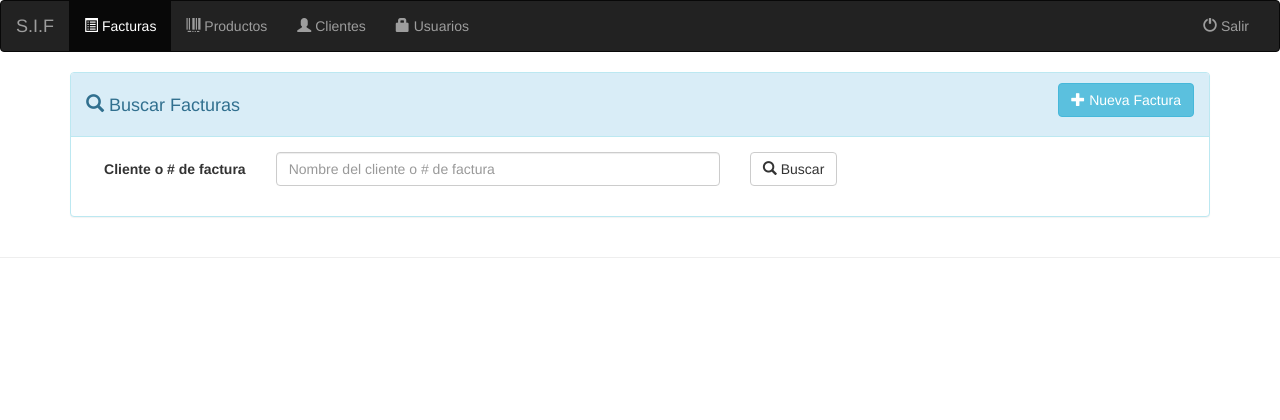
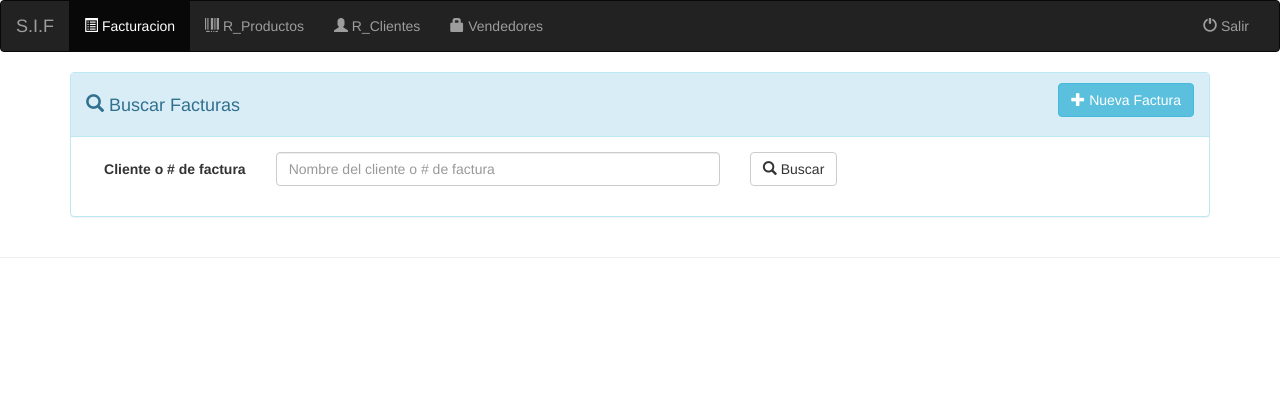
Before and after one commit to WilberElias22/SIF-v2, a PHP site: page /facturas.php in a window 1280 px wide. Shown: the top 420 px of the page. Run offline with PHP 8.4, Linux system fonts and the light colour scheme; the visitor is signed in with stand-in values (Sample User, id 1); data that the repository does not hold is empty; some libraries are stand-ins or nearby versions.

Commit message:
Nabvar fix

```diff
--- a/login.php
+++ b/login.php
@@ -1,9 +1,9 @@
 <?php
 // checking for minimum PHP version
 if (version_compare(PHP_VERSION, '5.3.7', '<')) {
-    exit("Sorry, Simple PHP Login does not run on a PHP version smaller than 5.3.7 !");
+    exit("Lo sentimos, el inicio de sesión simple de PHP no se ejecuta en una versión de PHP inferior a 5.3.7.");
 } else if (version_compare(PHP_VERSION, '5.5.0', '<')) {
-    // if you are using PHP 5.3 or PHP 5.4 you have to include the password_api_compatibility_library.php
+    // si está utilizando PHP 5.3 o PHP 5.4, debe incluir password_api_compatibility_library.php
     // (this library adds the PHP 5.5 password hashing functions to older versions of PHP)
     require_once("libraries/password_compatibility_library.php");
 }
--- a/navbar.php
+++ b/navbar.php
@@ -18,10 +18,10 @@
     <!-- Collect the nav links, forms, and other content for toggling -->
     <div class="collapse navbar-collapse" id="bs-example-navbar-collapse-1">
       <ul class="nav navbar-nav">
-        <li class="<?php echo $active_facturas;?>"><a href="facturas.php"><i class='glyphicon glyphicon-list-alt'></i> Facturas <span class="sr-only">(current)</span></a></li>
-        <li class="<?php echo $active_productos;?>"><a href="productos.php"><i class='glyphicon glyphicon-barcode'></i> Productos</a></li>
-		<li class="<?php echo $active_clientes;?>"><a href="clientes.php"><i class='glyphicon glyphicon-user'></i> Clientes</a></li>
-		<li class="<?php echo $active_usuarios;?>"><a href="usuarios.php"><i  class='glyphicon glyphicon-lock'></i> Usuarios</a></li>
+        <li class="<?php echo $active_facturas;?>"><a href="facturas.php"><i class='glyphicon glyphicon-list-alt'></i> Facturacion <span class="sr-only">(current)</span></a></li>
+        <li class="<?php echo $active_productos;?>"><a href="productos.php"><i class='glyphicon glyphicon-barcode'></i> R_Productos</a></li>
+		<li class="<?php echo $active_clientes;?>"><a href="clientes.php"><i class='glyphicon glyphicon-user'></i> R_Clientes</a></li>
+		<li class="<?php echo $active_usuarios;?>"><a href="usuarios.php"><i  class='glyphicon glyphicon-lock'></i> Vendedores</a></li>
        </ul>
       <ul class="nav navbar-nav navbar-right">
 
```
